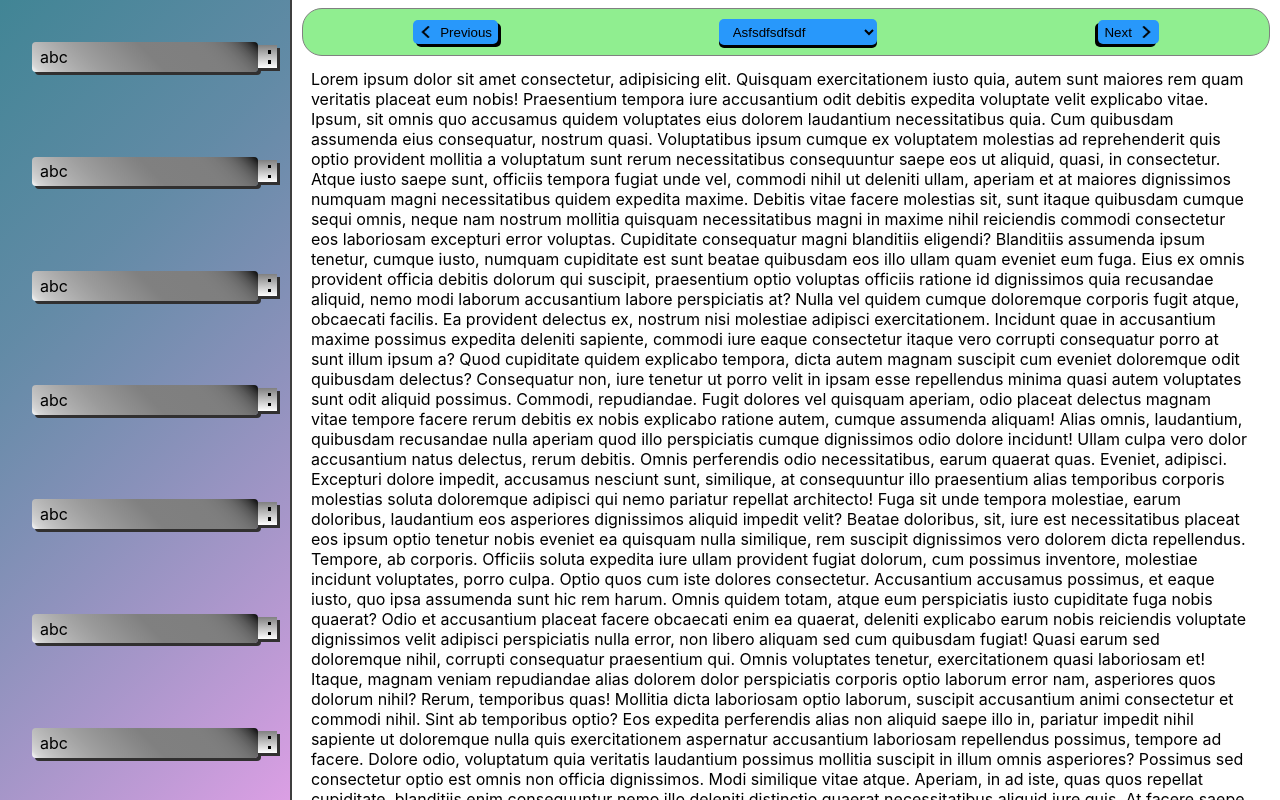
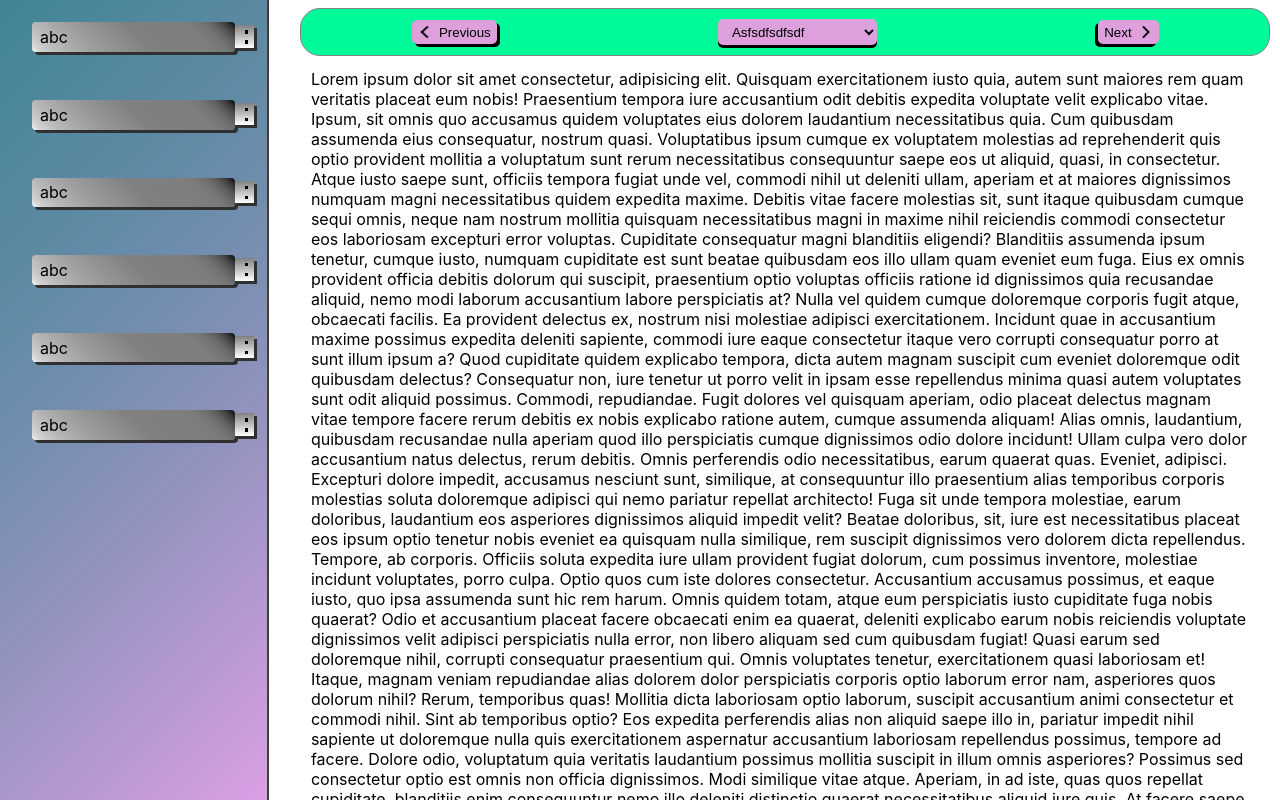
Before and after one commit to rajatmaurya322/CreyonEngine-Docs, a React (Create React App) app: page / in a window 1280 px wide. Shown: the top 800 px of the page. Built offline with nearby package versions, Linux system fonts and the light colour scheme.

Commit message:
updated sidebar toggling

```diff
--- a/src/App.css
+++ b/src/App.css
@@ -3,10 +3,11 @@ header{
   position: sticky;
   top: 0;
   backdrop-filter: blur(5px);
+  z-index: 0;
 }
 
 nav{
-  background-color: lightgreen;
+  background-color: mediumspringgreen;
   border: solid 1px gray;
   flex: 1;
   border-radius: 20px;
@@ -40,7 +41,7 @@ nav>div:nth-of-type(2){
   padding: 0.3rem 0.4rem;
   border: none;
   border-radius: 5px;
-  background-color: #2898fb;
+  background-color: plum;
   cursor: pointer;
 }
 
@@ -82,7 +83,7 @@ nav>div:nth-of-type(2){
   border: none;
   border-radius: 5px;
   outline: none;
-  background-color: #2898fb;
+  background-color: plum;
   box-shadow: black 0px 3px;
 }
 
--- a/src/App.js
+++ b/src/App.js
@@ -1,3 +1,4 @@
+import { useState } from "react";
 import "./App.css";
 import SideBar from "./SideBar";
 import hamburger from "./images/hamburger.png";
@@ -5,14 +6,33 @@ import leftarrow from "./images/left-arrow.png";
 import rightarrow from "./images/right-arrow.png";
 
 function App() {
+  //mobile browser
+  const [sideBarState, setSideBarState] = useState(false);
+
+  const openSideBar = ()=>{
+      if(!sideBarState){
+        let sidebar = document.querySelector("aside");
+        sidebar.style.transform = 'scaleX(1)';
+        sidebar.style.width = '70vw';
+        setSideBarState(true);
+      }
+  }
+
+  const collapseSideBar = (e)=>{
+    let sidebar = document.querySelector("aside");
+    if(sideBarState && !(e.target === sidebar) && document.documentElement.clientWidth < 760){
+      sidebar.style.transform = 'scaleX(0)';
+      setSideBarState(false);
+    }
+  }
 
   return (
-    <div className="App">
+    <div onClick={collapseSideBar} className="App">
       <header className="flex-row">
-        <SideBar />
+      <div className="placeholder-aside"></div>
         <nav className="flex-row items-center mt-05">
 
-          <div className="hamburger-icon">
+          <div onClick={openSideBar} className="hamburger-icon">
             <img src={hamburger} alt="hamburger.png"></img>
           </div>
 
@@ -41,6 +61,7 @@ function App() {
       </header>
 
 
+      <SideBar/>
       <section className="flex-row">
         <div className="placeholder-aside"></div>
         <main>
--- a/src/SideBar.css
+++ b/src/SideBar.css
@@ -1,16 +1,20 @@
 aside{
-    display: none;
+    position: fixed;
+    top: 0;
+    height: 100vh;
+    width: 21vw;
+    transform: scaleX(0);
+    transform-origin: left;
+    transition-duration: 300ms;
     background-image: linear-gradient(135deg, #418595,60%, #db9fe4);
-    flex: 0.3;
-    height: 100vh;
     border-right: solid 2px #3f3f3f;
+    overflow-y: scroll;
+    scrollbar-width: none;
+    padding: 1.4rem 0;
 }
 
 @media screen and (width >= 760px){
     aside{
-        display: flex;
-        flex-direction: column;
-        align-items: center;
-        justify-content: space-around;
+        transform: scaleX(1);
     }
 }
--- a/src/SideBar.jsx
+++ b/src/SideBar.jsx
@@ -3,8 +3,7 @@ import './SideBar.css'
 
 function SideBar(){
     return(
-        <aside>
-            <ChapterDrive/>
+        <aside className='flex-column items-center gap-3'>
             <ChapterDrive/>
             <ChapterDrive/>
             <ChapterDrive/>
```
